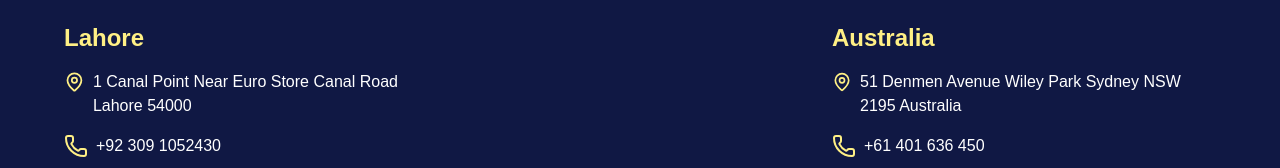
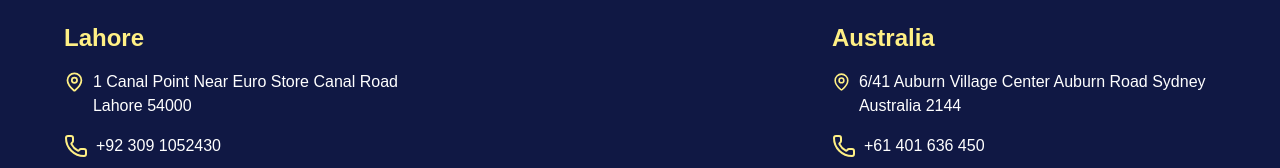
Before and after one commit to Ahsan0055/picon-website, a Next.js app: page /aboutus in a window 1280 px wide. Shown: the part 3296-3464 px from the top of the page. Built offline with nearby package versions, Linux system fonts and the light colour scheme.

Commit message:
Update footer section

```diff
--- a/src/components/FooterSection.js
+++ b/src/components/FooterSection.js
@@ -38,7 +38,7 @@ export default function FooterSection() {
           </h4>
           <div className="flex items-start gap-2">
             <MapPin className="text-yellow-200" />
-            <p>51 Denmen Avenue Wiley Park Sydney NSW 2195 Australia</p>
+            <p>6/41 Auburn Village Center Auburn Road Sydney Australia 2144</p>
           </div>
           <div className="flex items-center gap-2">
             <Phone className="text-yellow-200" />
```
